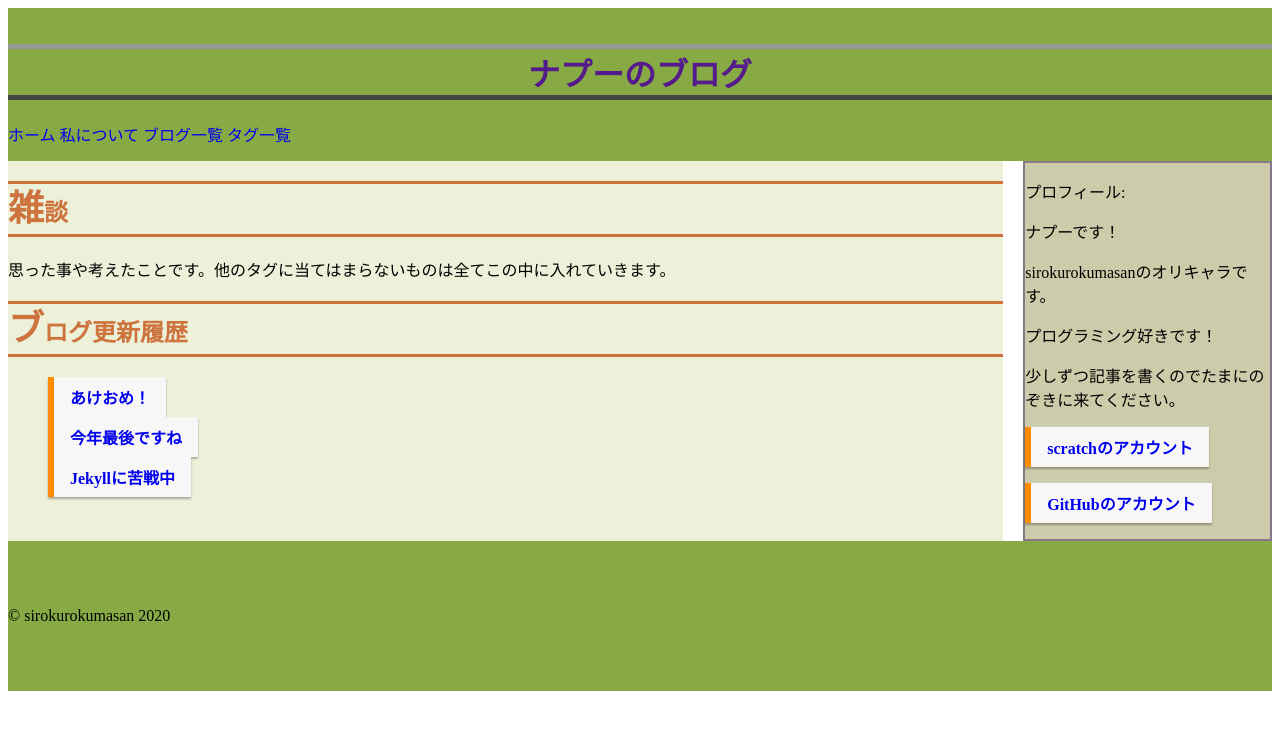
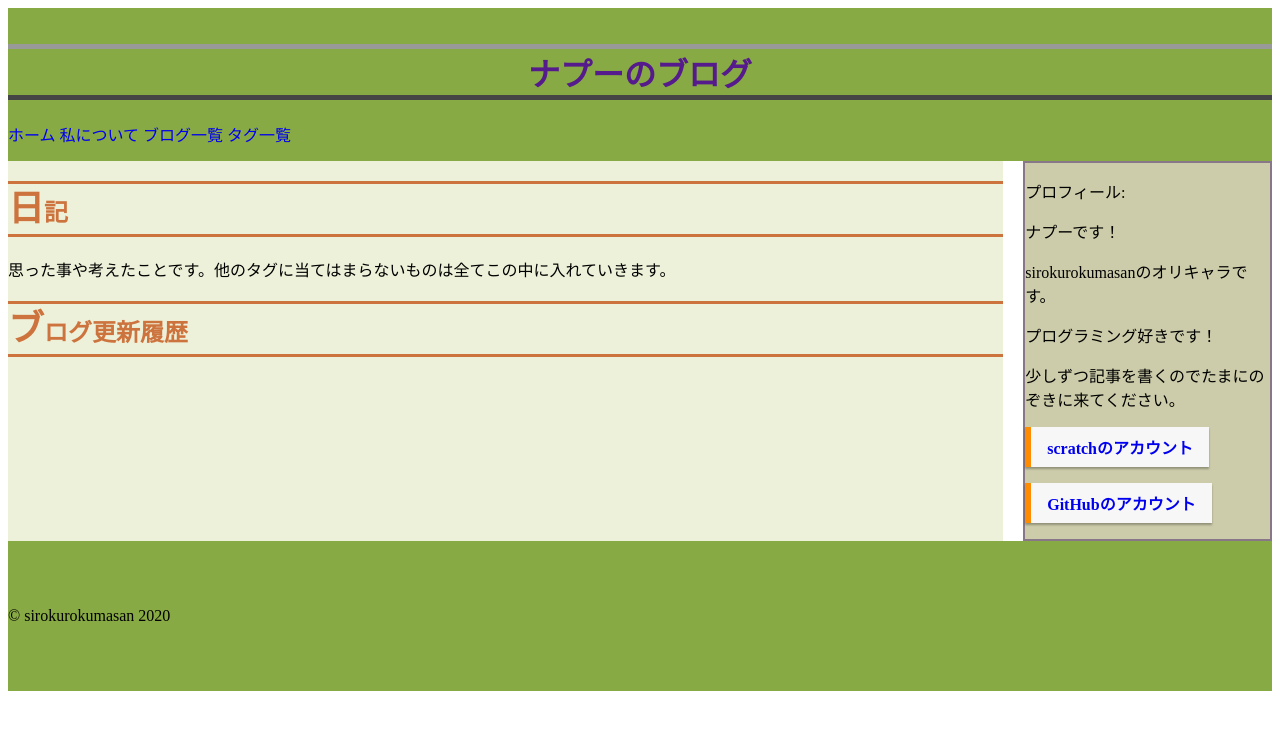
Before and after one commit to sirokurokumasan/sirokurokumasan.github.io, a Jekyll site: the page built from _authors/日記.md, in a window 1280 px wide. Shown: the top 730 px of the page. Built offline with Jekyll 4.4.1, drawn with Linux system fonts in a browser that asks for light colours.

Commit message:
タグの名前を変えた

```diff
--- a/_authors/雑談.md
+++ b/_authors/日記.md
@@ -1,6 +1,6 @@
 ---
-short_name: 雑談
-name: 雑談
+short_name: 日記
+name: 日記
 position: よく更新する
 ---
 思った事や考えたことです。他のタグに当てはまらないものは全てこの中に入れていきます。
```
